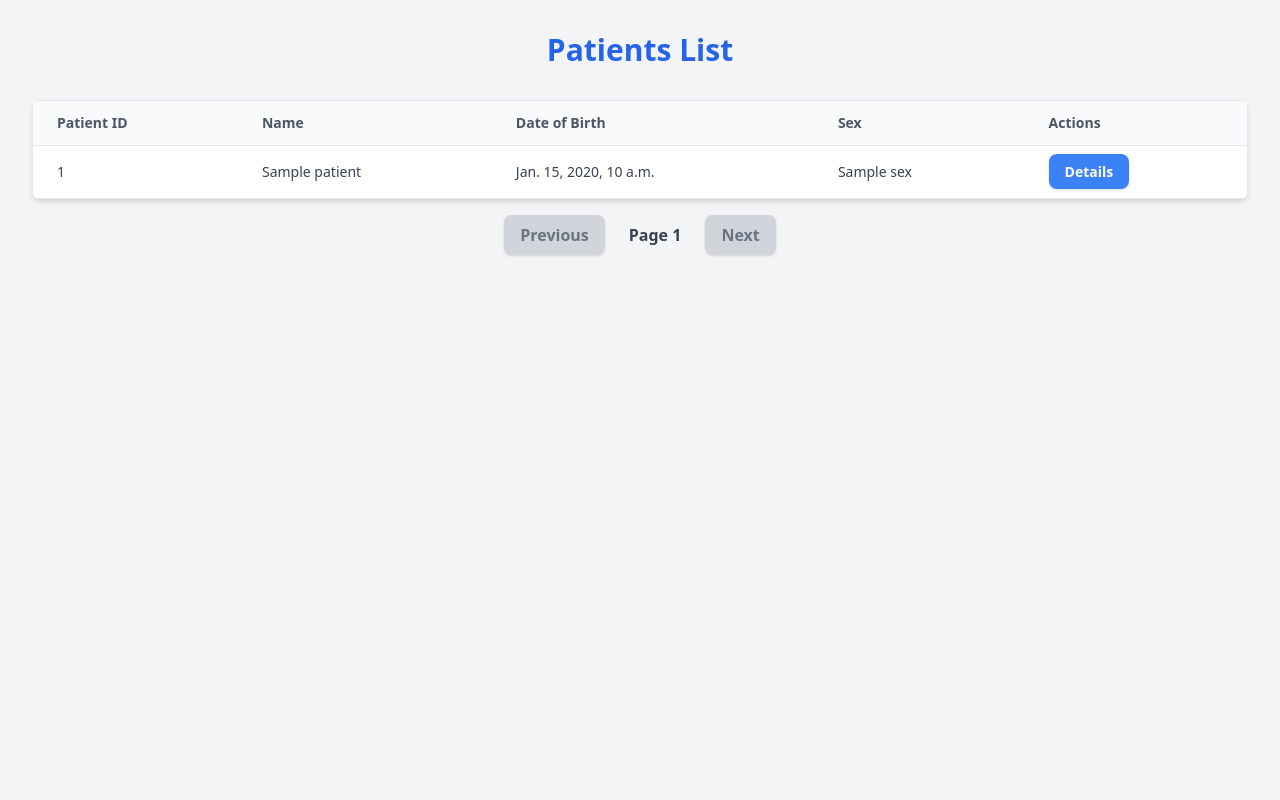
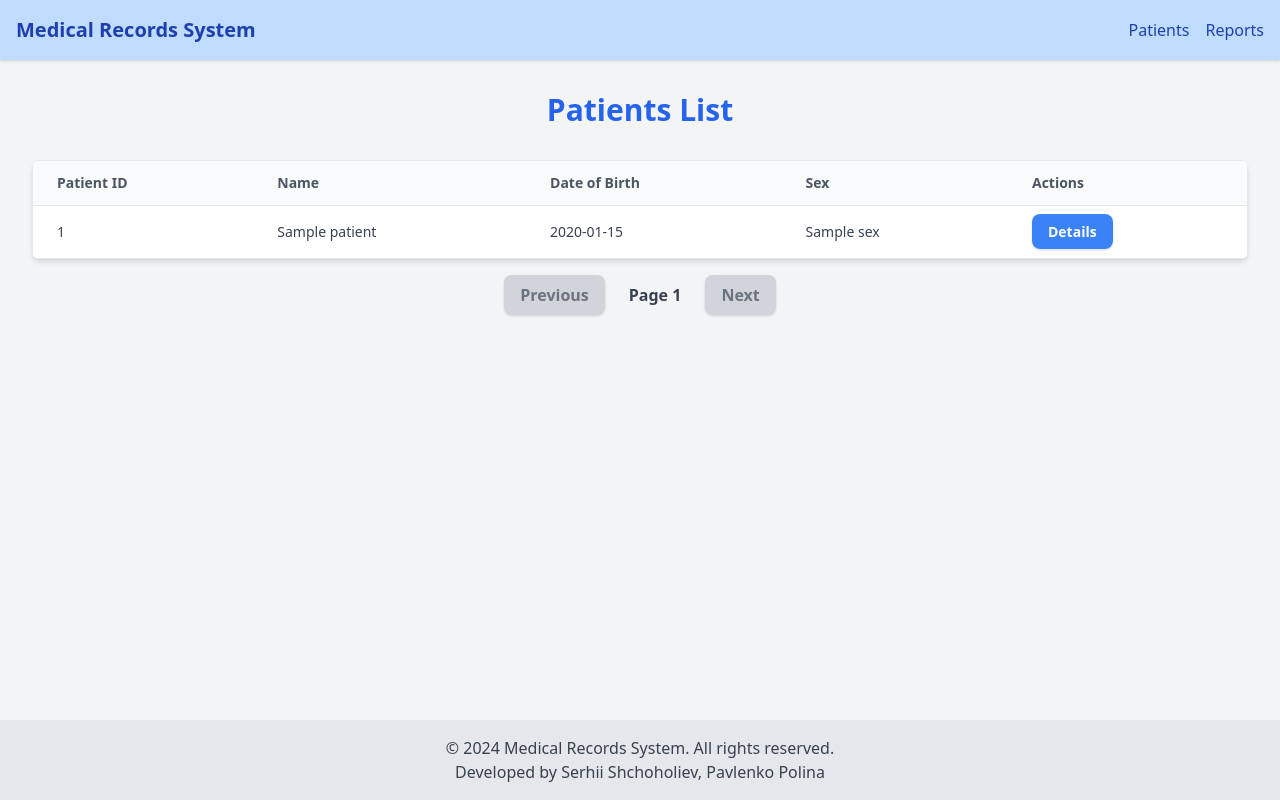
Before and after one commit to Shchoholiev/medical-records-ui, a Django app: template templates/patients/view_patients.html in a window 1280 px wide. Run offline with Django 5.2, Linux system fonts and the light colour scheme; the template is opened without the code that fills it: most values are stand-ins (such as "Sample title", 1, 10 or a date in 2020).

Commit message:
Add base layout

```diff
--- /dev/null
+++ b/templates/base.html
@@ -0,0 +1,36 @@
+{% load static %}
+<!DOCTYPE html>
+<html lang="en">
+<head>
+    <meta charset="UTF-8">
+    <title>{% block title %}Medical Records System{% endblock %}</title>
+    <link href="https://cdn.jsdelivr.net/npm/tailwindcss@2.2.19/dist/tailwind.min.css" rel="stylesheet">
+</head>
+<body class="bg-gray-100 text-gray-900 flex flex-col min-h-screen">
+
+    <!-- Header -->
+    <header class="bg-blue-200 text-blue-800 shadow">
+        <div class="container mx-auto px-4 py-4 flex justify-between items-center">
+            <h1 class="text-xl font-bold">Medical Records System</h1>
+            <nav class="flex space-x-4">
+                <a href="{% url 'view_patients' %}" class="hover:underline">Patients</a>
+                <a href="#" class="hover:underline">Reports</a>
+            </nav>
+        </div>
+    </header>
+
+    <!-- Main Content Wrapper with Flex-Grow -->
+    <main class="container mx-auto p-8 flex-grow">
+        {% block content %}{% endblock %}
+    </main>
+
+    <!-- Footer -->
+    <footer class="bg-gray-200 text-gray-700 mt-10">
+        <div class="container mx-auto px-4 py-4 text-center">
+            <p>&copy; 2024 Medical Records System. All rights reserved.</p>
+            <p>Developed by Serhii Shchoholiev, Pavlenko Polina</p>
+        </div>
+    </footer>
+
+</body>
+</html>
--- a/templates/patients/view_patients.html
+++ b/templates/patients/view_patients.html
@@ -1,12 +1,8 @@
-<!DOCTYPE html>
-<html lang="en">
-<head>
-    <meta charset="UTF-8">
-    <title>Patients List</title>
-    <link href="https://cdn.jsdelivr.net/npm/tailwindcss@2.2.19/dist/tailwind.min.css" rel="stylesheet">
-</head>
-<body class="bg-gray-100 text-gray-900">
-    <div class="container mx-auto p-8">
+{% extends "base.html" %}
+
+{% block title %}Patients List{% endblock %}
+
+{% block content %}
     <h1 class="text-3xl font-bold mb-8 text-center text-blue-600">Patients List</h1>
 
     <div class="overflow-x-auto shadow-md rounded-lg">
@@ -25,7 +21,7 @@
                 <tr class="bg-white hover:bg-gray-100">
                     <td class="py-4 px-6 text-sm text-gray-700 border-b">{{ patient.id }}</td>
                     <td class="py-4 px-6 text-sm text-gray-700 border-b">{{ patient.name }}</td>
-                        <td class="py-4 px-6 text-sm text-gray-700 border-b">{{ patient.date_of_birth }}</td>
+                    <td class="py-4 px-6 text-sm text-gray-700 border-b">{{ patient.date_of_birth|date:"Y-m-d" }}</td>
                     <td class="py-4 px-6 text-sm text-gray-700 border-b">{{ patient.sex }}</td>
                     <td class="py-4 px-6 text-sm text-gray-700 border-b">
                         <a href="{% url 'patient_user_details' patient.id %}" class="bg-blue-500 hover:bg-blue-600 text-white font-semibold py-2 px-4 rounded-lg shadow">Details</a>
@@ -54,6 +50,4 @@
             {% endif %}
         </div>
     </div>
-    </div>
-</body>
-</html>
+{% endblock %}
```
Also changed, not shown: templates/patients/patient_user_details.html (+8 -17 lines). Lines whose indentation alone changed are shown as unchanged.
